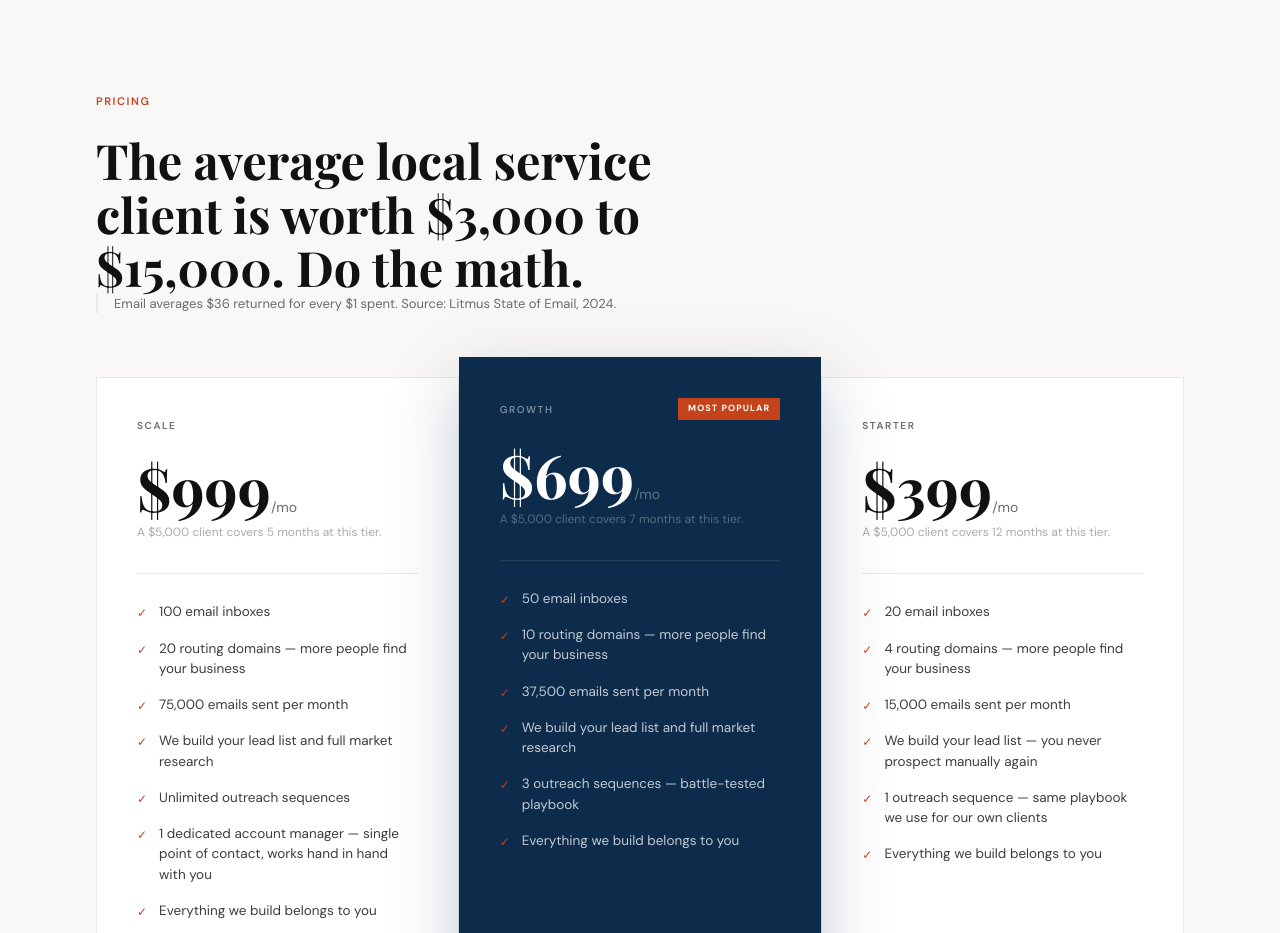
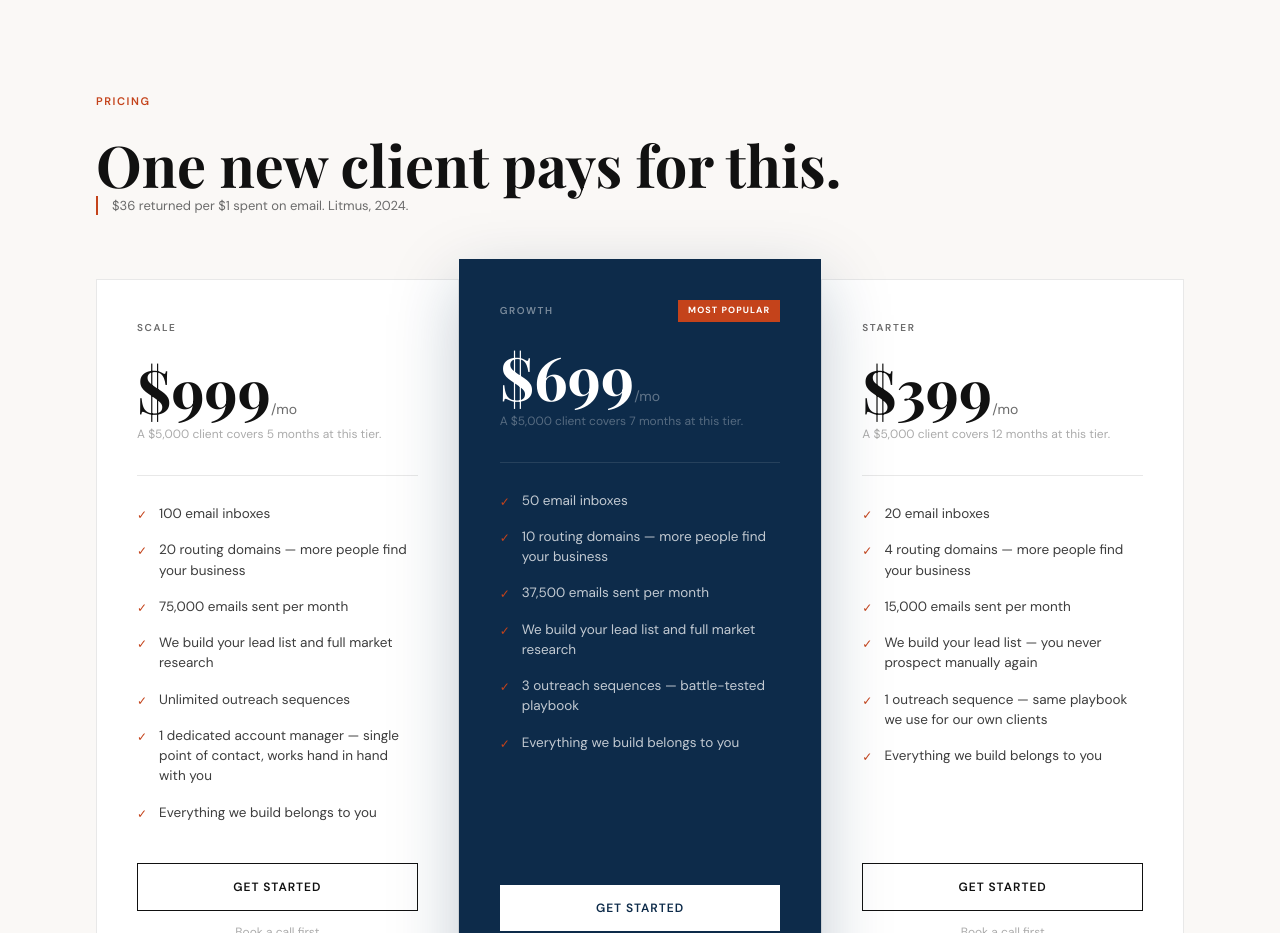
Before and after one commit to jaexochill2-code/scalesteady-engineers, a Next.js app: page / in a window 1280 px wide. Shown: the part 4080-5013 px from the top of the page. Built offline with nearby package versions, Linux system fonts and the light colour scheme.

Commit message:
copy: pricing headline — tighten to one line + trim stat

```diff
--- a/src/app/page.tsx
+++ b/src/app/page.tsx
@@ -557,18 +557,18 @@ export default function Home() {
 
           {/* Headline */}
           <h2
-            className="font-serif font-bold mb-6"
-            style={{ fontSize: "clamp(30px, 3.8vw, 50px)", lineHeight: "1.1", color: "#111111", maxWidth: "620px" }}
+            className="font-serif font-bold mb-5"
+            style={{ fontSize: "clamp(36px, 4.5vw, 58px)", lineHeight: "1.08", color: "#111111" }}
           >
-            The average local service client is worth $3,000 to $15,000. Do the math.
+            One new client pays for this.
           </h2>
 
           {/* ROI strip */}
           <p
             className="font-sans mb-16"
-            style={{ fontSize: "13px", color: "#6B6B6B", borderLeft: "2px solid #E8E8E8", paddingLeft: "16px" }}
+            style={{ fontSize: "13px", color: "#6B6B6B", borderLeft: "2px solid #C4431B", paddingLeft: "14px" }}
           >
-            Email averages $36 returned for every $1 spent. Source: Litmus State of Email, 2024.
+            $36 returned per $1 spent on email. Litmus, 2024.
           </p>
 
           {/* Cards */}
```
